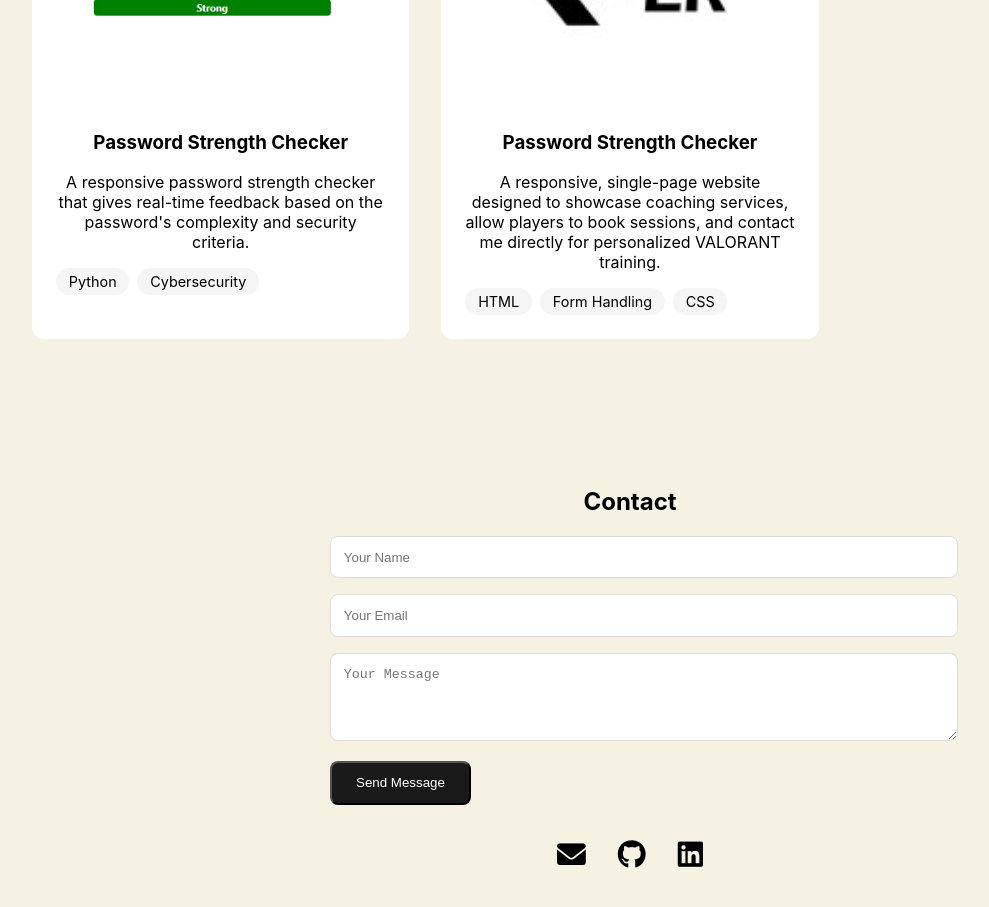
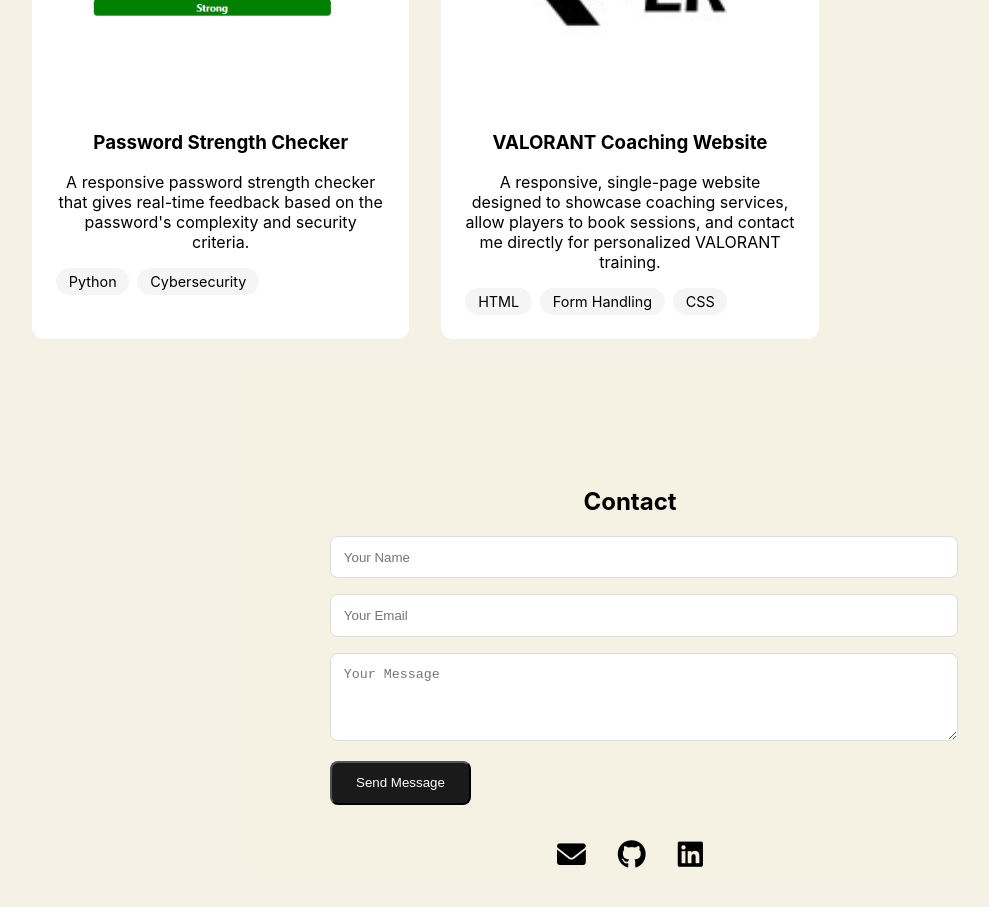
Before and after one commit to tiffneychen/tiffneychen.github.io, a plain HTML site: page index.html in a window 1280 px wide. Shown: the part 1920-2827 px from the top of the page, without its empty margins (10-999 px from the left). Drawn offline with Linux system fonts and the light colour scheme.

Commit message:
Update index.html

```diff
--- a/index.html
+++ b/index.html
@@ -429,7 +429,7 @@
             <div class="project-card">
                 <img src="images/project5.png" alt="VALORANT Coaching Website">
                 <div class="project-content">
-                    <h3>Password Strength Checker</h3>
+                    <h3>VALORANT Coaching Website</h3>
                     <p>A responsive, single-page website designed to showcase coaching services, allow players to book sessions, and contact me directly for personalized VALORANT training.</p>
                     <div class="tech-tags">
                         <span class="tag">HTML</span>
```
